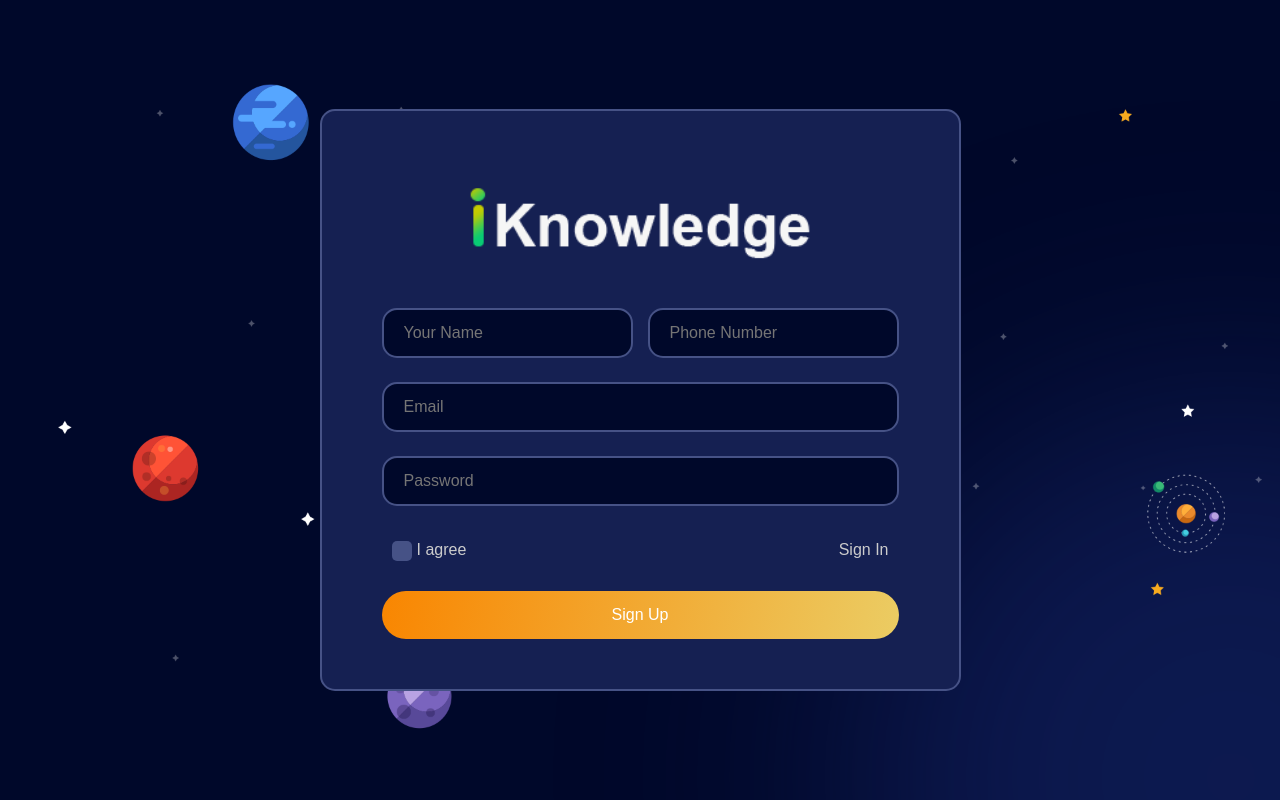
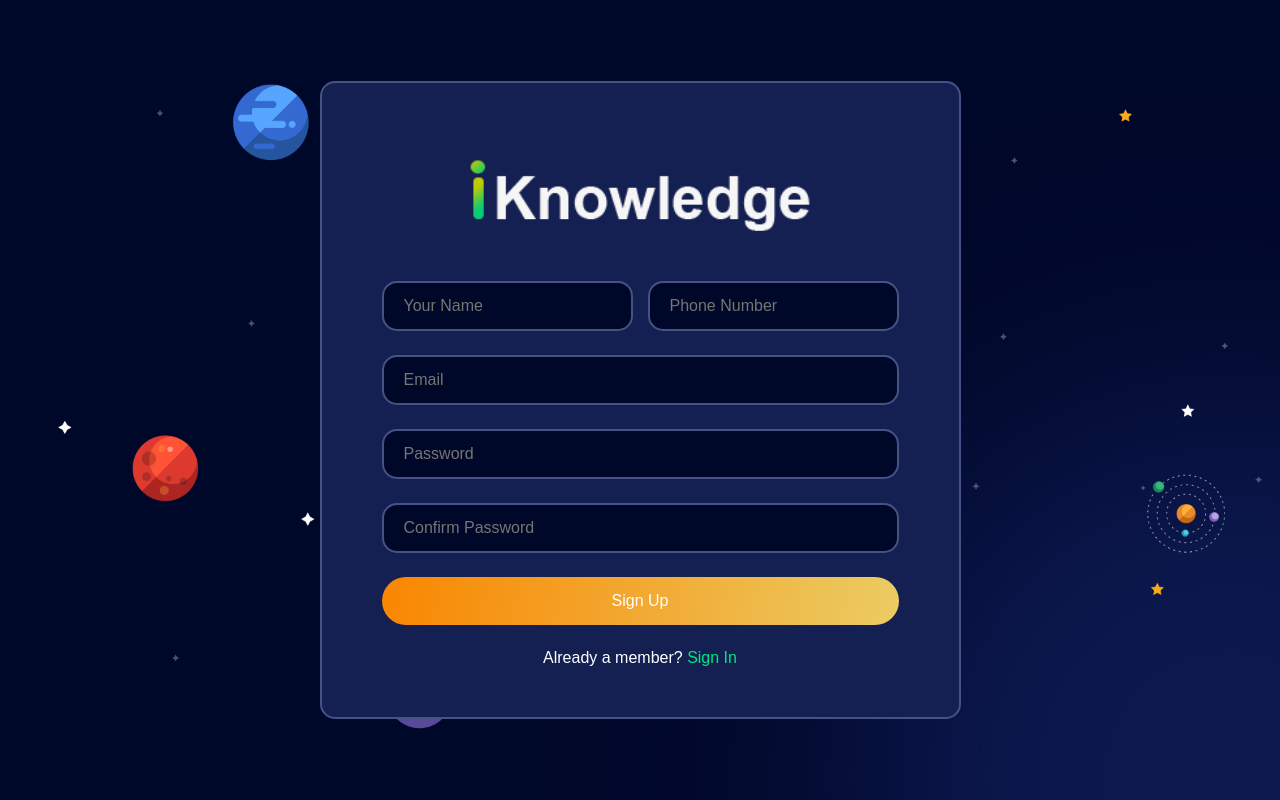
Before and after one commit to quangneyy/FECourses, a React (Create React App) app: page /signup in a window 1280 px wide. Built offline with nearby package versions, Linux system fonts and the light colour scheme.

Commit message:
add veiry

```diff
--- a/package.json
+++ b/package.json
@@ -3,6 +3,7 @@
   "version": "0.1.0",
   "private": true,
   "dependencies": {
+    "@emailjs/browser": "^3.6.2",
     "@testing-library/jest-dom": "^5.16.4",
     "@testing-library/react": "^13.3.0",
     "@testing-library/user-event": "^13.5.0",
--- a/src/pages/Sign/SignIn.jsx
+++ b/src/pages/Sign/SignIn.jsx
@@ -17,10 +17,6 @@ const SignIn = (props) => {
           navigate("/")
       }))
     }
-    console.log(navigate(-1))
-    useEffect(() => {
-
-    }, [])
     const validate = yup.object().shape({
         taiKhoan: yup.string().required('Username is required!'),
         matKhau: yup.string().required('Password is required!')
@@ -68,13 +64,7 @@ const SignIn = (props) => {
                   )
                 }} />
               </div>
-              <div className="signin_q">
-                  <input id="remember" type="checkbox"
-                      defaultChecked="checked"
-                  />
-                  <label htmlFor="remember" className="lable">Remember</label>
-                  <NavLink to="/signup">Sign Up?</NavLink>
-              </div>
+
               <div className="login">
               <button className="btn-login">Sign In</button>
 
@@ -82,6 +72,9 @@ const SignIn = (props) => {
                   : <button disabled className="btn-no-login">Sign In</button>
               } */}
                 </div>
+                <div className="signin_q">
+                  Not a member? <NavLink to="/signup">Signup</NavLink>
+              </div>
                 </Form>
           )
       }}</Formik>
--- a/src/pages/Sign/SignUp.jsx
+++ b/src/pages/Sign/SignUp.jsx
@@ -1,38 +1,48 @@
 import axios from 'axios';
 import { ErrorMessage, Field, Form, Formik } from 'formik';
-import React from 'react';
+import React, { useRef } from 'react';
 import { useDispatch } from 'react-redux';
 import { NavLink, useNavigate } from 'react-router-dom';
 import * as yup from 'yup'
+import { sendEmail } from '../../redux/action/SendEmail';
 import { signUp } from '../../redux/action/SignUp';
 
 const SignUp = (props) => {
     const dispatch = useDispatch()
     const navigate = useNavigate()
     const handleSubmit = (values) => {
-        console.log(1)
-        const {email, phone, username, password } = values
-       dispatch(signUp({email, phone, username, password}, () => {
+        sendEmail(values)
+        /* const {email, phone, username, password } = values
+        dispatch(signUp({email, phone, username, password}, () => {
             navigate("/signin")
-        }))
+        }))  */
+        console.log(values)
 
 
     }
     const validate = yup.object().shape({
-        password: yup.string().required('Password is required!').min(6, 'Password must be at least 6 characters'),
-        username: yup.string().required("First name is required!"),
-        email: yup.string().required('Email is required').email('Email is invalid!')
+        password: yup.string().required('Vui lòng nhập mật khẩu!').min(6, 'Mật khẩu phải có ít nhất 6 ký tự').matches(
+            /^(?=.*\d)(?=.*[a-z])(?=.*[A-Z])(?=.*[a-zA-Z]).{6,}$/g,
+           'Mật khẩu phải có ít nhất một chữ hoa, một chữ thường và một số.'),
+        username: yup.string().required("Vui lòng nhập tên của bạn!"),
+        phone: yup.string().required("Số điện thoại không được để trống"),
+        email: yup.string().required('Email không được để trống').email('Email không đúng định dạng!'),
+        confirmPass: yup.string().required("Vui lòng nhập lại mật khẩu!").oneOf([yup.ref("password")], "Mật khẩu không khớp!")
     })
+
     return (
        <Formik
+       onSubmit={handleSubmit}
+
+        validateOnChange={false}
         validationSchema={validate}
         initialValues={{
             password: "",
             email: "",
             phone: "",
             username: "",
+            confirmPass: ""
         }}
-        onSubmit={handleSubmit}
 
        >{formikProps => {
         return (
@@ -41,7 +51,7 @@ const SignUp = (props) => {
                     <div>
                     <Field onChange={formikProps.handleChange} name="username" placeholder="Your Name" type="text"/>
                     <ErrorMessage name="username" render={mess => {
-               return( <p className="error_mess">{mess}</p>)}} />
+                return( <p className="error_mess">{mess}</p>)}} />
                     </div>
                     <div>
                <Field onChange={formikProps.handleChange} name="phone" type="text" placeholder="Phone Number" />
@@ -51,7 +61,7 @@ const SignUp = (props) => {
                </div>
                 </div>
                 <div className="input">
-                    <Field onChange={formikProps.handleChange} name="email" placeholder="Email" type="text"/>
+                    <Field onChange={formikProps.handleChange}  name="email" placeholder="Email" type="text"/>
                     <ErrorMessage name="email" render={mess => {
                return( <p className="error_mess">{mess}</p>)}} />
                 </div>
@@ -59,16 +69,20 @@ const SignUp = (props) => {
 
           onChange={formikProps.handleChange}
           name="password" placeholder="Password" type="password"/>
-          <ErrorMessage name="matKhau" render={mess => {
+          <ErrorMessage name="password" render={mess => {
                 return(<p className="error_mess">{mess}</p>)
 
           }} />
           </div>
-          <div className="signin_q">
-              <input id="remember" type="checkbox" />
-              <label htmlFor="remember" className="lable"> I agree</label>
-              <NavLink to="/signin">Sign In</NavLink>
+          <div className="input">
+            <Field name="confirmPass" placeholder="Confirm Password" type="password"/>
+            <ErrorMessage name="confirmPass" render={mess => {
+                return(
+                    <p className="error_mess">{mess}</p>
+                )
+            }}/>
           </div>
+
           <div className="login">
           <button  className="btn-login">Sign Up</button>
 
@@ -76,6 +90,10 @@ const SignUp = (props) => {
               : <button disabled className="btn-no-login">Sign Up</button>
           } */}
             </div>
+            <div className="signin_q">
+
+              Already a member? <NavLink to="/signin">Sign In</NavLink>
+          </div>
             </Form>
         )
     }}</Formik>
--- /dev/null
+++ b/src/redux/action/SendEmail.js
@@ -0,0 +1,15 @@
+import email from "@emailjs/browser"
+
+export const sendEmail = (values) => {
+    email.send("service_zd2nran","verify",{
+        from_name: "Nhosm 3",
+        to_name: values.username,
+        message: "Mã xác minh: " + (Math.floor(Math.random() * 50000) + 10000) ,
+        reply_to: values.email,
+        user: values.email,
+        }, 'PPlLyhcM-YCRsemt_').then((result) => {
+            console.log(result.text);
+        }, (error) => {
+            console.log(error.text);
+        });
+}
--- a/src/redux/action/SignIn.js
+++ b/src/redux/action/SignIn.js
@@ -10,9 +10,15 @@ export const signIn = (data, callback) => {
                 url: "https://server-courses-next.herokuapp.com/api/v1/login",
                 data: data
             })
-            dispatch({type: actionTypes.GET_USER, payload: res.data.EC})
+            console.log(res)
             dispatch({type: actionTypes.LOADING})
-            callback()
+            if(res.data.EC !==0) {
+                alert(res.data.EM)
+            }
+            else {
+                dispatch({type: actionTypes.GET_USER, payload: res.data.EC})
+                callback()
+            }
         }
         catch(err) {
             alert("Tai khoan hoac mat khau khong chinh xac")
--- a/src/redux/action/types.js
+++ b/src/redux/action/types.js
@@ -1,4 +1,5 @@
 export const actionTypes = {
     GET_USER: "GET_USER",
     LOADING: "LOADING",
+    SIGN_OUT: "SIGN_OUT"
 }
--- a/src/redux/reducer/UserReducer.js
+++ b/src/redux/reducer/UserReducer.js
@@ -9,6 +9,9 @@ const UserReducer = (state = initial, action) => {
         case actionTypes.GET_USER:
             state.check = action.payload
             return {...state}
+        case actionTypes.SIGN_OUT:
+        state.check = -999;
+        return {...state}
         default:
             return {...state}
     }
--- a/src/sass/Pages/Sign/_sign.scss
+++ b/src/sass/Pages/Sign/_sign.scss
@@ -26,7 +26,7 @@
         form {
             .login {
                 button {
-                    margin-top: 2rem;
+                    margin-top: 1.5rem;
                     width: 100%;
                 }
             }
@@ -53,14 +53,14 @@
                     outline: none;
                 }
                 p {
+                    color: #ff4222;
                     text-align: left;
-                    margin-left: 10px;
-                    margin-top: 5px;
+                    margin-top: 10px;
                 }
 
             }
             .signin_q {
-                margin: 35px 0;
+                margin-top: 1.5rem;
                     padding: 0 10px;
 
                     input {
@@ -70,53 +70,8 @@
                     }
 
                     a {
-                        color: $font-color2;
-                        float: right;
+                        color: $font-color;
                         text-decoration: none;
-                    }
-                    .lable {
-                        float:left;
-                        color: $font-color2;
-                        cursor: pointer;
-                        position: relative;
-                        padding-left: 25px;
-                        font-size: 16px;
-
-                    }
-                    .lable:before {
-                        border-radius: 5px;
-                        content: '';
-                        width: 20px;
-                        height: 20px;
-                        background: $bg-color3;
-                        display: block;
-                        position: absolute;
-                        top: 0;
-                        left: 0;
-                    }
-
-                    .lable:after {
-                        color: $bg-color;
-                        content: '\f121';
-                        font-family: "Ionicons";
-                        width: 20px;
-                        height: 20px;
-                        text-align: center;
-                        position: absolute;
-                        line-height: 22px;
-                        font-size: 13px;
-                        transition: all .4s;
-                        top: 0;
-                        left: 0;
-                        opacity: 0;
-                        transform: scale(0);
-
-
-                    }
-
-                    input:checked+.lable:after {
-                        opacity: 1;
-                        transform: scale(1);
                     }
             }
         }
```
Also changed, not shown: src/templates/HomeTemplate/HomeTemplate.jsx (+25 -11 lines), 1 other file (tests, documents, lock files or other folders).
